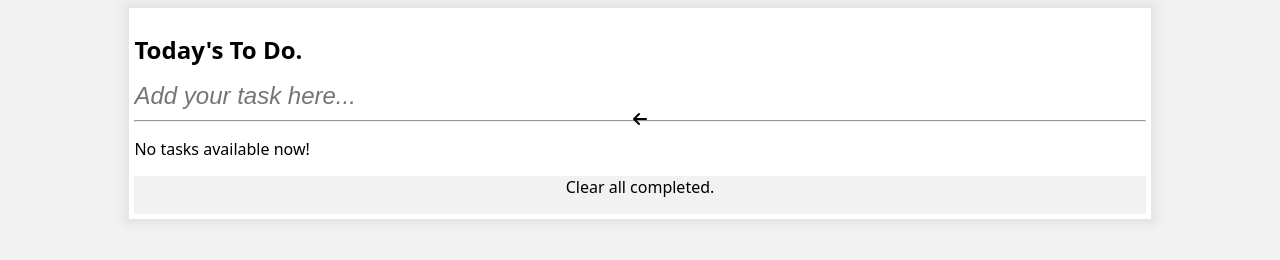
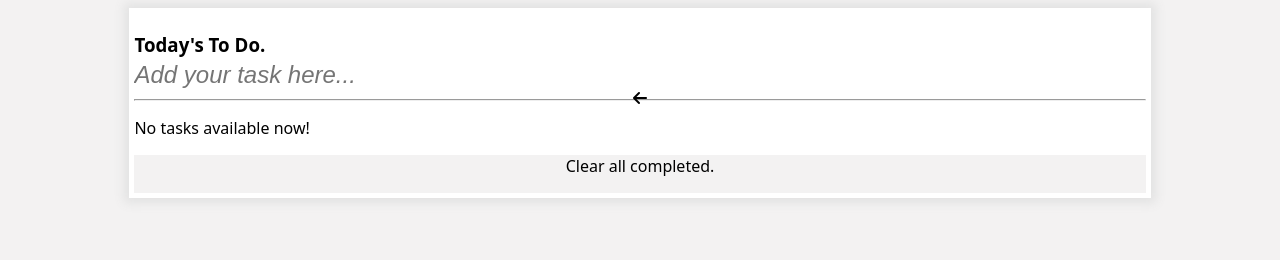
Before and after one commit to inspecta/todo-list-webpack, a website built with webpack: page src/index.html in a window 1280 px wide. Built offline with nearby package versions, Linux system fonts and the light colour scheme.

Commit message:
Update todo template

```diff
--- a/src/index.html
+++ b/src/index.html
@@ -12,8 +12,7 @@
   </head>
   <body>
     <div class="todo-list">
-      <h2>Today's To Do.</h2>
-      <hr />
+      <h3>Today's To Do.</h3>
       <div class="add-task">
         <input
           type="text"
```
